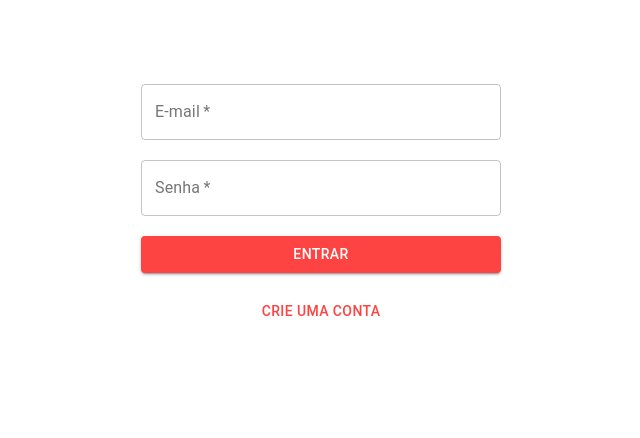
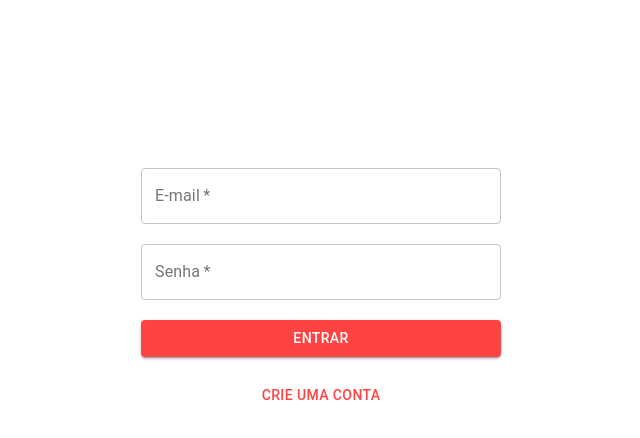
Before and after one commit to future4code/Aline-Vignoli, a React (Create React App) app in the folder semana12/labeddit/: page /login in a window 1280 px wide. Shown: the top 438 px of the page, without its empty margins (319-959 px from the left). Built offline with nearby package versions, Linux system fonts and the light colour scheme.

Commit message:
posicionando o PostForm como fixo

```diff
--- a/semana12/labeddit/src/global/global-styles.js
+++ b/semana12/labeddit/src/global/global-styles.js
@@ -9,6 +9,13 @@ export const FlexBox = styled.div`
 `
 
 export const FlexForm = styled.form`
+    padding: 20px;
+    z-index: 2;
+    background: #fff;
+    position: fixed;
+    margin: 5% auto;
+    left: 0;
+    right: 0;
     display: flex;
     flex-direction: column;
     width: 85vw;
```
